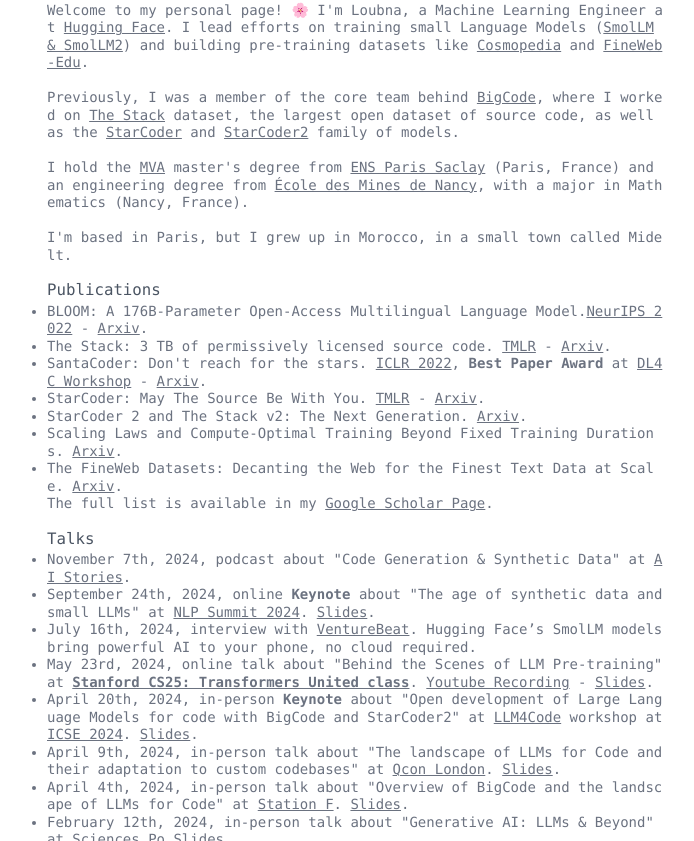
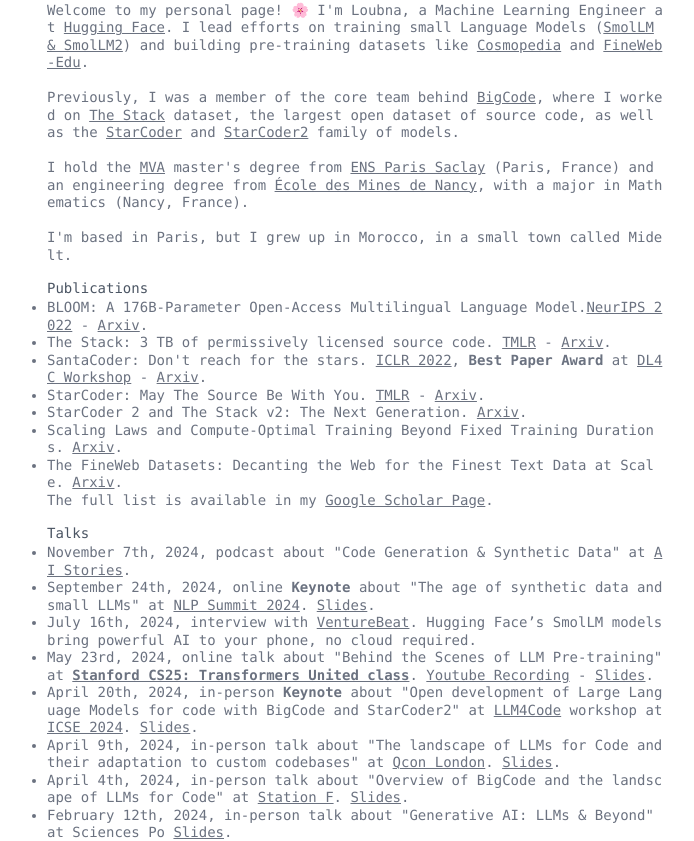
Before and after one commit to loubnabnl/loubnabnl.github.io, a plain HTML site: page index.html in a window 1280 px wide. Shown: the part 259-1100 px from the top of the page, without its empty margins (285-979 px from the left). Drawn offline with nearby package versions, Linux system fonts and the light colour scheme.

Commit message:
Update index.html

```diff
--- a/index.html
+++ b/index.html
@@ -39,7 +39,7 @@
          </p>
       </div>
       <div>
-         <h2 class="text-gray-600 text-lg font-[550]">Publications</h2>
+         <h2 class="text-gray-600 text-base font-[550]">Publications</h2>
          <ul class="list-disc">
             <li>BLOOM: A 176B-Parameter Open-Access Multilingual Language Model.<a class="underline" href="https://nips.cc/" target="_blank">NeurIPS 2022</a> - <a class="underline" href="https://arxiv.org/abs/2211.05100" target="_blank">Arxiv</a>.</li>
             <li>The Stack: 3 TB of permissively licensed source code. <a class="underline" href="https://openreview.net/forum?id=pxpbTdUEpD" target="_blank">TMLR</a> - <a class="underline" href="https://arxiv.org/abs/2211.15533" target="_blank">Arxiv</a>.</li>
@@ -52,7 +52,7 @@
          <p>The full list is available in my <a class="underline" href="https://scholar.google.com/citations?user=reU1i-sAAAAJ&hl=fr" target="_blank">Google Scholar Page</a>.</p>
       </div>
       <div>
-         <h2 class="text-gray-600 text-lg font-[550]">Talks</h2>
+         <h2 class="text-gray-600 text-base font-[550]">Talks</h2>
          <ul class="list-disc">
             <li>November 7th, 2024, podcast about "Code Generation & Synthetic Data" at <a class="underline" href="https://www.youtube.com/watch?v=IyI8pXbQzbw" target="_blank">AI Stories</a>.</li>
             <li>September 24th, 2024, online <b>Keynote</b> about "The age of synthetic data and small LLMs" at <a class="underline" href="https://www.nlpsummit.org/nlp-summit-2024/" target="_blank">NLP Summit 2024</a>. <a class="underline" href="https://docs.google.com/presentation/d/1mPpYX9-H0mWXQGIeAYkblgeakH-vuAeA9eIGlmPbius/edit?usp=sharing" target="_blank">Slides</a>.</li>
```
